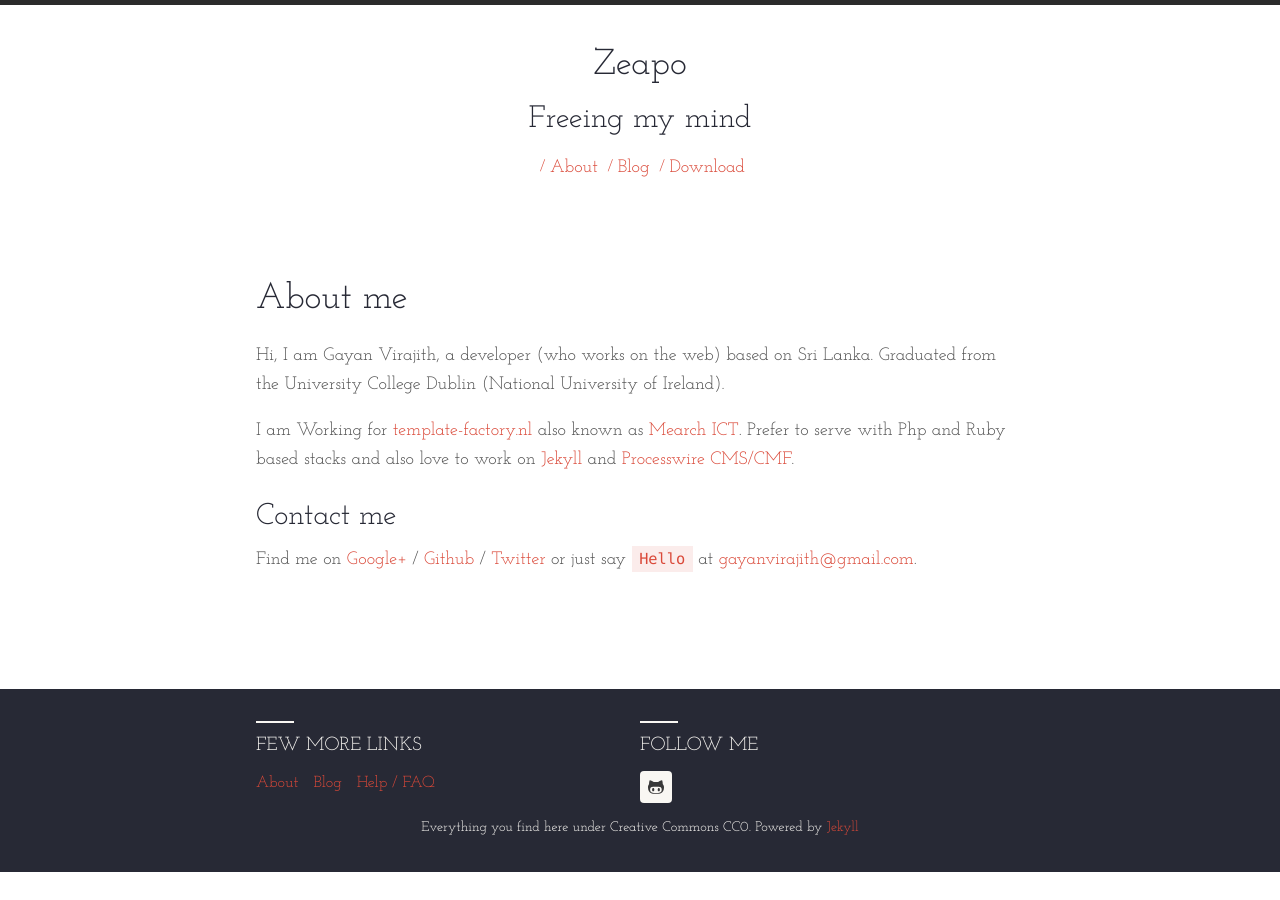
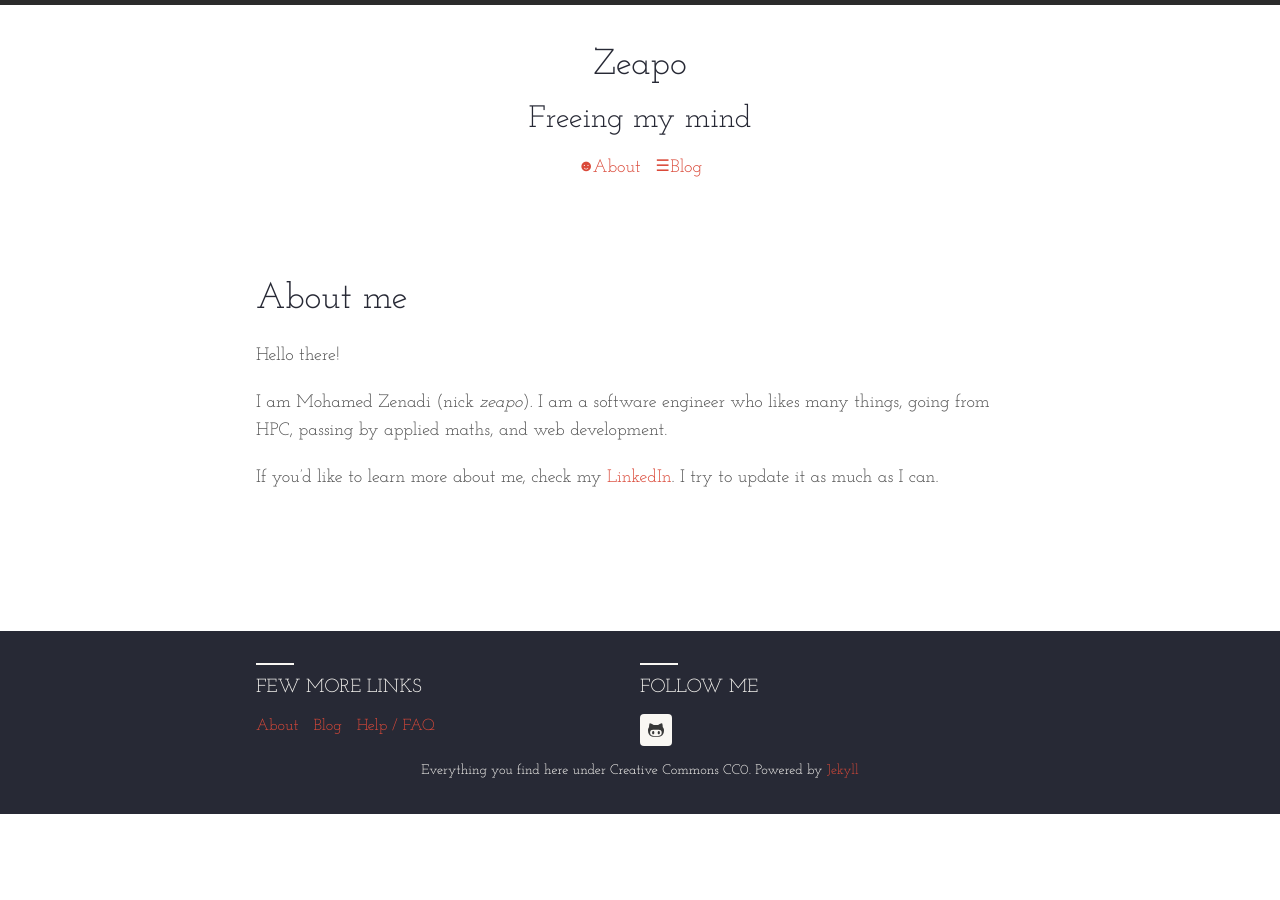
Before and after one commit to zeapo/zeapo.github.io, a Jekyll site: the page built from about.md, in a window 1280 px wide. Built offline with Jekyll 4.4.1, drawn with Linux system fonts in a browser that asks for light colours; nearby versions of some CDN libraries.

Commit message:
update to about and to blog

```diff
--- a/_includes/header-links.html
+++ b/_includes/header-links.html
@@ -1,16 +1,10 @@
 <ul>
 	<li>
-		<a href="{{ '/about' | prepend: site.baseurl | prepend: site.url }}">About</a><span>/</span>
+		<a href="{{ '/about' | prepend: site.baseurl | prepend: site.url }}">About</a><span>&#9787; </span>
 	</li>
+<li></li>
+<li></li>
 	<li>
-		<a href="{{ '/blog' | prepend: site.baseurl | prepend: site.url }}">Blog</a><span>/</span>
+		<a href="{{ '/blog' | prepend: site.baseurl | prepend: site.url }}">Blog</a><span>&#9776; </span>
 	</li>
-	{% if site.harmony.social.github %}
-	<li>
-		<a title="{{ site.harmony.social.github }} on Github"
-			href="https://github.com/gayanvirajith/harmony" target="_blank">
-			Download
-		</a><span>/</span>
-	</li>
-	{% endif %}
 </ul>
--- a/about.md
+++ b/about.md
@@ -4,24 +4,8 @@ title: About me
 permalink: /about/
 ---
 
-Hi, I am Gayan Virajith, a developer (who works on the web) based on Sri Lanka.
-Graduated from the University College Dublin (National University of Ireland).
+Hello there!
 
-I am Working for [template-factory.nl][tf] also known as [Mearch ICT][m].
-Prefer to serve with Php and Ruby based stacks and also love to work
-on [Jekyll][jekyll] and [Processwire CMS/CMF][pw].
+I am Mohamed Zenadi (nick *zeapo*). I am a software engineer who likes many things, going from HPC, passing by applied maths, and web development.
 
-### Contact me
-
-Find me on [Google+][google] / [Github][github] / [Twitter][Twitter] or just say `Hello` at
-[gayanvirajith@gmail.com](gayanvirajith@gmail.com).
-
-
-[tf]: http://template-factory.nl
-[m]: http://mearch.com
-[pw]: http://processwire.com
-[pwf]: http://processwire.com/talk
-[jekyll]: http://jekyllrb.com
-[github]: https://github.com/gayanvirajith
-[google]: https://plus.google.com/+GayanVirajith
-[twitter]: https://twitter.com/gayanvirajith
+If you'd like to learn more about me, check my [LinkedIn](https://www.linkedin.com/in/zenadi). I try to update it as much as I can.
```
Also changed, not shown: _posts/2014-12-16-Android-Password-Store.markdown (+29 -4 lines).
